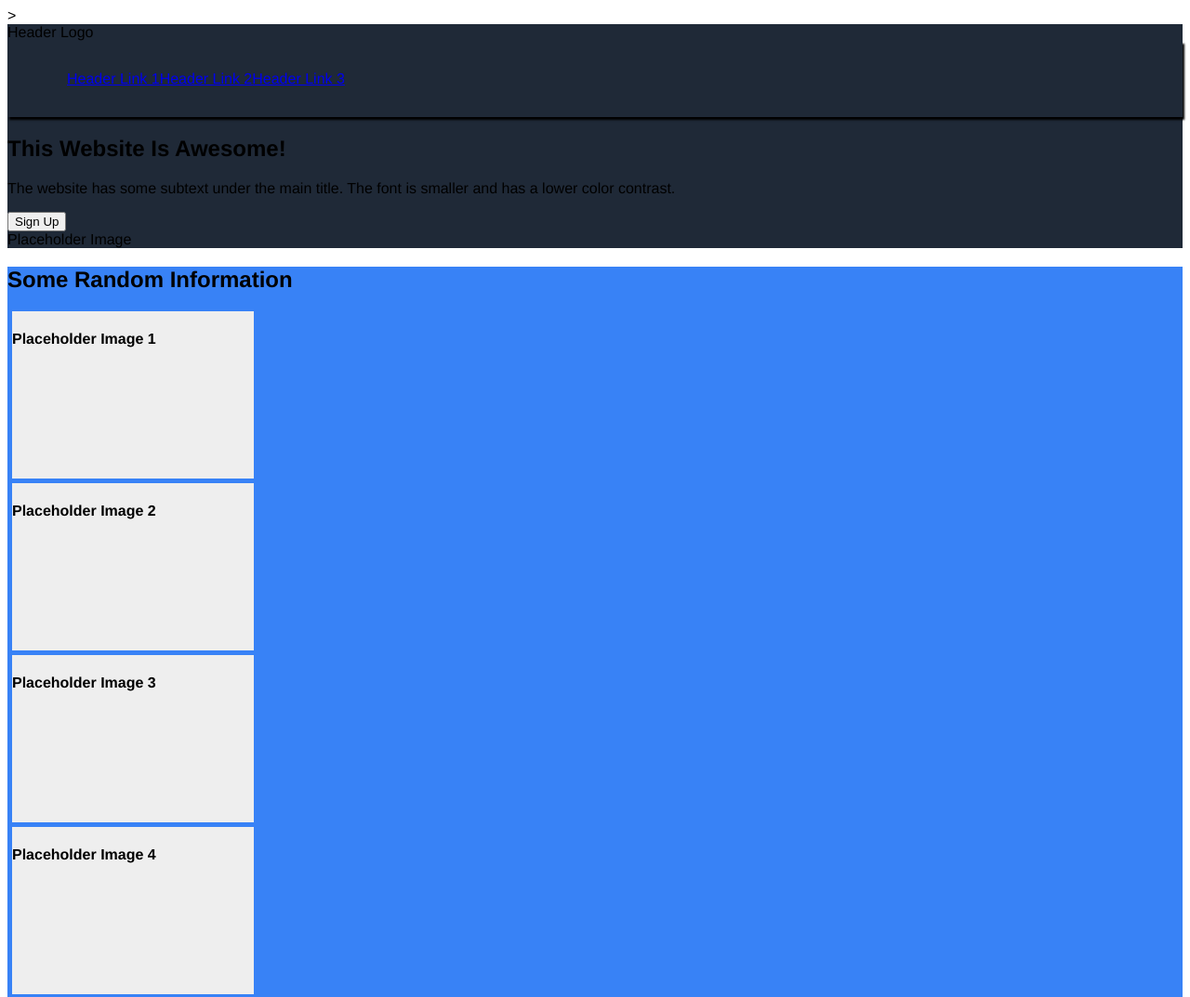
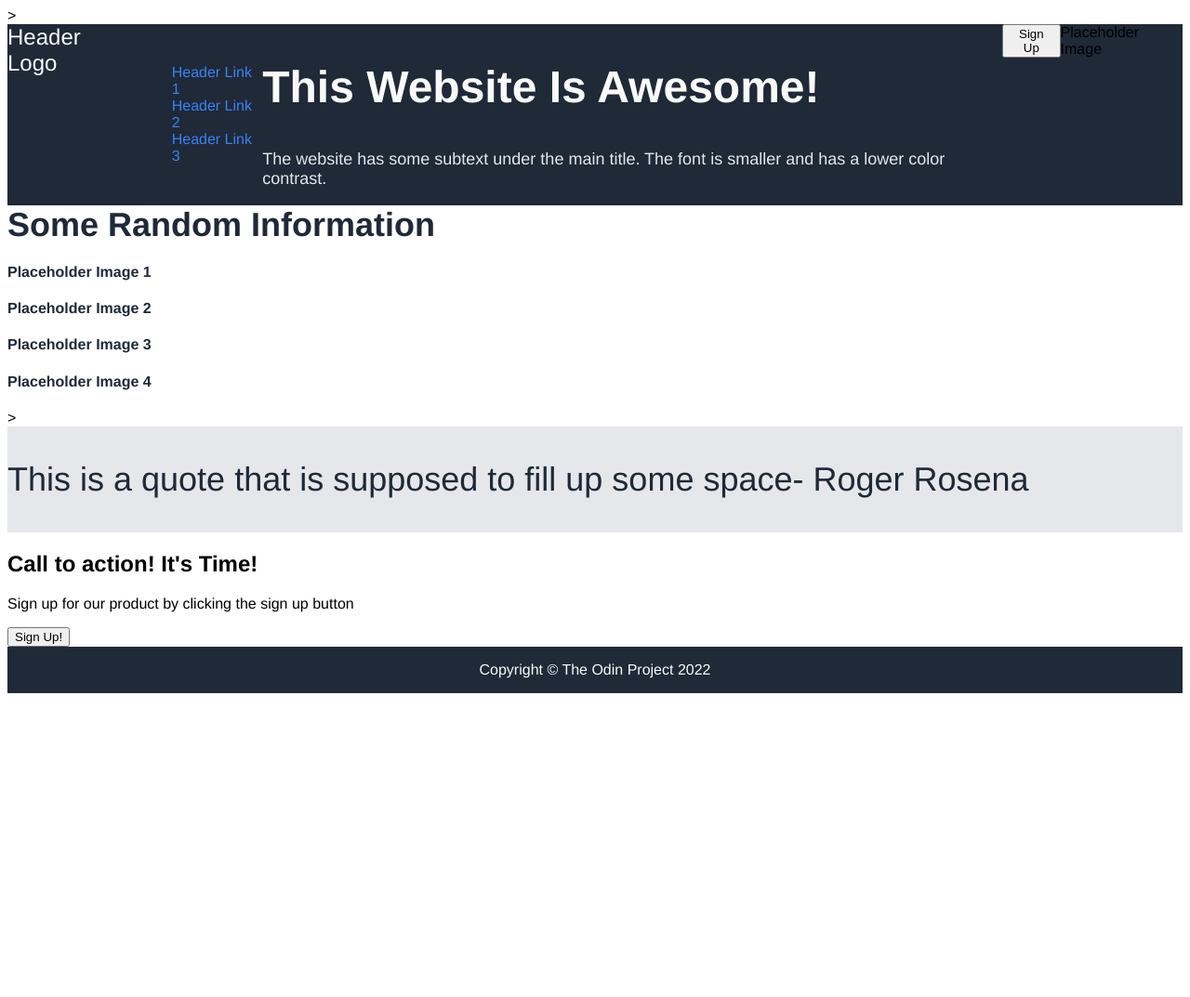
Before and after one commit to TheMonist/landing-page1, a plain HTML site: page index.html in a window 1280 px wide. Shown: the top 1073 px of the page at 93% size. After the commit the page ends 800 px from the top, so only its background shows below. Drawn offline with Linux system fonts and the light colour scheme.

Commit message:
I revised major portions of the CSS and added classes to elements in HTML

```diff
--- a/index.html
+++ b/index.html
@@ -19,45 +19,45 @@
         </ul>
        </nav>
        <!--Section 1-->
-       <div>
-        <h2>This Website Is Awesome!</h2>
-        <p>The website has some subtext under the main title. The font is smaller and has a lower color contrast.</p>
+       <div class="hero-text">
+        <h2 class="hero1">This Website Is Awesome!</h2>
+        <p class="hero2">The website has some subtext under the main title. The font is smaller and has a lower color contrast.</p>
        </div>
        <div>
         <button type="button" id="sign-up-btn">Sign Up</button>
        </div>
-       <div>Placeholder Image</div>
+       <div class="image-placeholder">Placeholder Image</div>
       </section>
       <!--Section 2-->
       <section class="rando">
-        <h2>Some Random Information</h2>
+        <h2 class="rando-text-1">Some Random Information</h2>
         <div class="image-placeholder">
-          <h4>Placeholder Image 1</h4>
+          <h4 class="rando-text-2">Placeholder Image 1</h4>
         </div>
         <div class="image-placeholder">
-          <h4>Placeholder Image 2</h4>
+          <h4 class="rando-text-2">Placeholder Image 2</h4>
         </div>
         <div class="image-placeholder">
-          <h4>Placeholder Image 3</h4>
+          <h4 class="rando-text-2">Placeholder Image 3</h4>
         </div>
         <div class="image-placeholder">
-          <h4>Placeholder Image 4</h4>
+          <h4 class="rando-text-2">Placeholder Image 4</h4>
         </div>>
       </section>
       <!--Section 3-->
       <section class="quote">
-        <p>This is a quote that is supposed to fill up some space</p>
-        <p> - Roger Rosena</p>
+        <p class="quote-text">This is a quote that is supposed to fill up some space</p>
+        <p class="quote-text"> - Roger Rosena</p>
       </section>
       <!--Section 4-->
       <section class="sign-up">
         <h2>Call to action! It's Time!</h2>
         <p>Sign up for our product by clicking the sign up button</p>
-        <button type="button" id="call-btn"Sign Up!></button>
+        <button type="button" id="call-btn">Sign Up!</button>
       </section>
       <!--Footer-->
       <footer>
-        <p>Copyright © The Odin Project 2022</p>
+        <p class=>Copyright © The Odin Project 2022</p>
       </footer>
     </body>
 </html>
--- a/styles.css
+++ b/styles.css
@@ -2,54 +2,95 @@ body {
     font-family: Helvetica, sans-serif;
 }
 
-ul li {
-    list-style-type: none;
+.hero {
+    background-color: #1F2937;
+    display: flex;
+    margin: 0;
+}
+
+.hero1 {
+    font-size: 48px;
+    color: #F9FAF8;
+    font-weight: extra-bold;
+}
+
+.hero2 {
+    font-size: 18px;
+    color: #E5E7EB;
+}
+
+#header {
+    font-size: 24px;
+    color: #F9FAF8;
 }
 
 #nav-bar {
     display: flex;
     justify-content: space-between;
     align-items: center;
-    padding: 1rem 1.5rem;
-    box-shadow: 2px 3px 2px;
-    position: static;
-    top: 0;
-    left: 0;
-    z-index: 1;
+}
+
+footer {
+    background-color: #1F2937;
+    display: flex;
+    color: #F9FAF8;
+    justify-content: center;
+    align-items: center;
+    margin: 0;
+}
+
+.quote {
+    background-color: #E5E7EB;
+    display: flex;
+}
+
+.quote-text {
+    font-size: 36px;
+    color: #1F2937;
+    font-weight: light italic;
+}
+
+.rando-text-1 {
+    font-size: 36px;
+    font-weight: extra-bold;
+    color: #1F2937;
+    display: inline;
+    align-items: center;
+}
+
+.rando-text-2 {
+    color: #1F2937;
 }
 
 ul {
-    display: flex;
-    justify-content: space-between;
-    align-items: center;
-    list-style-type: none;
-}
-
-.image-placeholder {
-    background-color: #eee;
-    display: flex;
-    height: 180px;
-    margin: 5px;
-    width: 260px;
+    list-style: none;
 }
 
 .rando {
-    background-color: #3882F6;
+    display: inline-block;
+    margin: 0;
 }
 
-.quote {
-    background-color: #e5e7eb;
-
+.button {
+    background-color: #3882f6;
 }
 
-.sign-up {
-
+a:link {
+    text-decoration: none;
+    color:#3882f6
 }
 
-.hero {
-    background-color: #1f2937;
+a:visited{
+    text-decoration: none;
+    color: #3882f6;
 }
 
-footer {
-    background-color: #1f2937;
+a:hover {
+    text-decoration: none;
+    color: #3882f6;
 }
+
+a:active {
+    text-decoration: none;
+    color: #3882f6;
+}
```
